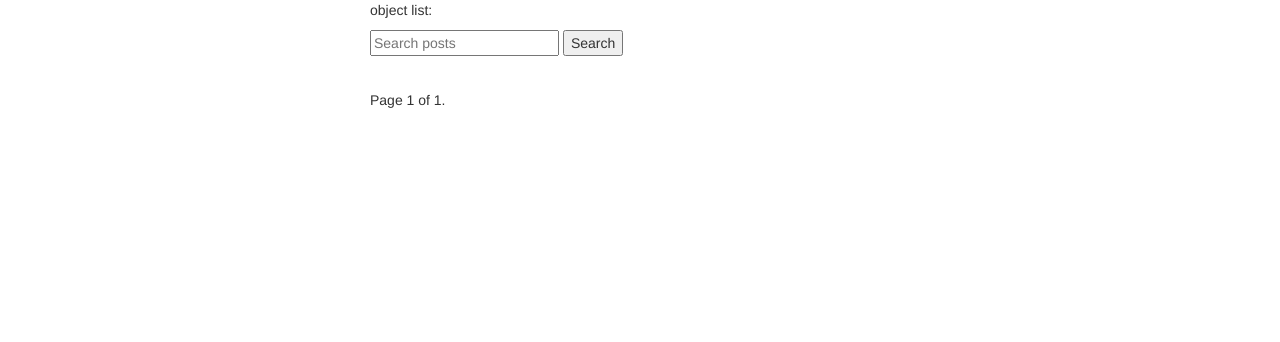
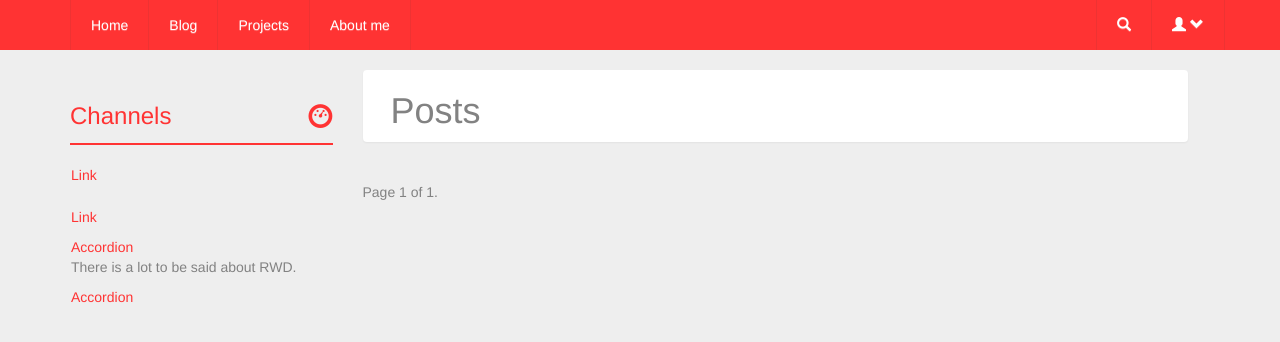
Before and after one commit to noerten/myblog, a Django app: page /posts/ in a window 1280 px wide. Shown: the top 342 px of the page. Run offline with Django 3.2, Linux system fonts and the light colour scheme; data that the repository does not hold is empty; some libraries are stand-ins or nearby versions.

Commit message:
add new design partly

```diff
--- a/posts/templates/posts/base.html
+++ b/posts/templates/posts/base.html
@@ -1,34 +1,121 @@
 {% load staticfiles %}
-<!--DOCTYPE html -->
+<!DOCTYPE html>
 <html>
 <head>
-<title>{%  block head_title %}My blog{% endblock head_title %}</title>
+    <meta http-equiv="content-type" content="text/html; charset=UTF-8">
+    <meta charset="utf-8">
+    <meta name="viewport" content="width=device-width, initial-scale=1, maximum-scale=1">
     <!-- Latest compiled and minified CSS -->
     <link rel="stylesheet" href="https://maxcdn.bootstrapcdn.com/bootstrap/3.3.6/css/bootstrap.min.css"
           integrity="sha384-1q8mTJOASx8j1Au+a5WDVnPi2lkFfwwEAa8hDDdjZlpLegxhjVME1fgjWPGmkzs7"
           crossorigin="anonymous">
-
-<!-- Optional theme -->
     <link rel="stylesheet" href="https://maxcdn.bootstrapcdn.com/bootstrap/3.3.6/css/bootstrap-theme.min.css"
           integrity="sha384-fLW2N01lMqjakBkx3l/M9EahuwpSfeNvV63J5ezn3uZzapT0u7EYsXMjQV+0En5r"
           crossorigin="anonymous">
-
-    <link rel="stylesheet" href='{% static "css/base.css"%}'/>
+    <!--[if lt IE 9]>
+        <script src="//html5shim.googlecode.com/svn/trunk/html5.js"></script>
+    <![endif]-->
+        <link rel="stylesheet" href='{% static "css/styles.css"%}'/>
+    <title>{%  block head_title %}My blog{% endblock head_title %}</title>
 
     <style>
         {% block style %}{% endblock style %}
         </style>
 </head>
 <body>
+
+<nav class="navbar navbar-static">
+    <div class="container">
+      <a class="navbar-toggle" data-toggle="collapse" data-target=".nav-collapse">
+        <span class="glyphicon glyphicon-chevron-down"></span>
+      </a>
+      <div class="nav-collapse collase">
+        <ul class="nav navbar-nav">
+          <li><a href="#">Home</a></li>
+          <li><a href="#">Blog</a></li>
+          <li><a href="#">Projects</a></li>
+          <li><a href="#">About me</a></li>
+        </ul>
+        <ul class="nav navbar-right navbar-nav">
+          <li class="dropdown">
+            <a href="#" class="dropdown-toggle" data-toggle="dropdown"><i class="glyphicon glyphicon-search"></i></a>
+            <ul class="dropdown-menu" style="padding:12px;">
+                <form class="form-inline" method="GET" action="">
+                   <div class="input-group">
+                     <input type="text" class="form-control" placeholder="Search" name="q" value="{{request.GET.q}}">
+                           <!--value="{{request.GET.q}} savesquery in form afrre refreshing the page-->
+                     <div class="input-group-btn">
+                         <!--??????????????????-->
+                       <!--<input type="submit" value="Search"/>-->
+     			       <button type="submit" class="btn btn-default"><i class="glyphicon glyphicon-search"></i></button>
+                     </div>
+                  </div>
+                </form>
+              </ul>
+          </li>
+          <li class="dropdown">
+            <a href="#" class="dropdown-toggle" data-toggle="dropdown"><i class="glyphicon glyphicon-user"></i> <i class="glyphicon glyphicon-chevron-down"></i></a>
+            <ul class="dropdown-menu">
+              <li><a href="#">Login</a></li>
+              <li><a href="#">Profile</a></li>
+              <li class="divider"></li>
+              <li><a href="#">About</a></li>
+             </ul>
+          </li>
+        </ul>
+      </div>
+    </div>
+</nav>
 {% include 'posts/messages_display.html' %}
+<!--left navigation bar-->
+<div class="container">
+	<div class="row">
+  			<div class="col col-sm-3">
+              	<div id="sidebar">
+      			<ul class="nav nav-stacked">
+                    <li><h3 class="highlight">Channels <i class="glyphicon glyphicon-dashboard pull-right"></i></h3></li>
+                  	<li><a href="#">Link</a></li>
+          			<li><a href="#">Link</a></li>
+				</ul>
+                <div class="accordion" id="accordion2">
+                    <div class="accordion-group">
+                        <div class="accordion-heading">
+                            <a class="accordion-toggle" data-toggle="collapse" data-parent="#accordion2" href="#collapseOne">
+                                Accordion
+                            </a>
+                        </div>
+                        <div id="collapseOne" class="accordion-body collapse in">
+                            <div class="accordion-inner">
+                              <p>There is a lot to be said about RWD.</p>
+                            </div>
+                        </div>
+                    </div>
+                    <div class="accordion-group">
+                            <div class="accordion-heading">
+                                <a class="accordion-toggle" data-toggle="collapse" data-parent="#accordion2" href="#collapseTwo">
+                                    Accordion
+                                </a>
+                            </div>
+                            <div id="collapseTwo" class="accordion-body collapse">
+                                <div class="accordion-inner">
+                                  <p><h1>Use @my classes to customize responsiveness.</h1></p>
+                                </div>
+                            </div>
+                        </div>
+               	</div>
+               </div>
+      		</div>
+
 <div class="container">
 {% block content %}{% endblock content %}
 </div>
+	<!-- script references -->
+		<script src="//ajax.googleapis.com/ajax/libs/jquery/2.0.2/jquery.min.js"></script>
         <script src="https://maxcdn.bootstrapcdn.com/bootstrap/3.3.6/js/bootstrap.min.js"
         integrity="sha384-0mSbJDEHialfmuBBQP6A4Qrprq5OVfW37PRR3j5ELqxss1yVqOtnepnHVP9aJ7xS"
         crossorigin="anonymous"></script>
+        <script src="{% static 'js/scripts.js' %}"></script>
+
 
 </body>
 </html>
-
-<!-- Latest compiled and minified JavaScript -->
--- a/posts/templates/posts/post_list.html
+++ b/posts/templates/posts/post_list.html
@@ -1,37 +1,31 @@
 {% extends 'posts/base.html' %}
+{% block content %}
 
-{% block content %}
-    <div class="col-sm-6 col-sm-offset-3">
-    <p>object list:</p>
-<form method="GET" action="">
-<input type='text' name="q" placeholder="Search posts" value="{{request.GET.q}}"/>
-    <!--value="{{request.GET.q}} savesquery in form afrre refreshing the page-->
-    <input type="submit" value="Search"/>
-</form>
+<div class="col col-sm-9">
+    <div class="panel">
+    <h1>Posts</h1>
     <p>{% for o in object_list %}</p>
-
     <div class="row">
-
       <div class="col-sm-12">
         <div class="thumbnail">
             {% if o.image %}
             <img src='{{ o.image.url }}' class="img/responsive"/>
             {% endif %}
         <div class="caption">
-{#        <h3><a href="{{ o.get_abs_url }}"> {{ o.title }} <small>{{ o.added|timesince }} ago</small></a><br/>#}
-{#</h3>#}
+            <h3><a href="{{ o.get_abs_url }}"> {{ o.title }} <small>{{ o.added|timesince }} ago</small></a><br/></h3>
             {% if o.draft %}<h3>Draft</h3>{% endif %}{% if o.publish > today %}<h3>Future Post</h3>{% endif %}
-        <h3><a href="{{ o.get_abs_url }}"> {{ o.title }} <small>{{ o.publish }}</small></a><br/>
-</h3>
+            <h3><a href="{{ o.get_abs_url }}"> {{ o.title }} <small>{{ o.publish }}</small></a><br/></h3>
             <p>by {{ o.user }}</p>
             <p>{{ o.content|linebreaks|truncatechars:140}}</p>
-        <p><a href="{{ o.get_abs_url }}" class="btn btn-primary" role="button">View</a></p>
+            <p><a href="{{ o.get_abs_url }}" class="btn btn-default" role="button">More</a></p>
+        </div>
         </div>
       </div>
     </div>
 <hr/>
+    {% endfor %}
     </div>
-{% endfor %}
+
 <div class="pagination">
     <span class="step-links">
         {% if object_list.has_previous %}
@@ -50,3 +44,34 @@
 
 </div>
 {% endblock content %}
+    <!--<div class="col-sm-6 col-sm-offset-3">-->
+    <!--<p><h3>Posts</h3></p>-->
+<!--&lt;!&ndash;<form method="GET" action="">&ndash;&gt;-->
+<!--&lt;!&ndash;<input type='text' name="q" placeholder="Search posts" value="{{request.GET.q}}"/>&ndash;&gt;-->
+    <!--&lt;!&ndash;&lt;!&ndash;value="{{request.GET.q}} savesquery in form afrre refreshing the page&ndash;&gt;&ndash;&gt;-->
+    <!--&lt;!&ndash;<input type="submit" value="Search"/>&ndash;&gt;-->
+<!--&lt;!&ndash;</form>&ndash;&gt;-->
+<!--<p>{% for o in object_list %}</p>-->
+
+<!--<div class="row">-->
+
+  <!--<div class="col-sm-12">-->
+    <!--<div class="thumbnail">-->
+        <!--{% if o.image %}-->
+        <!--<img src='{{ o.image.url }}' class="img/responsive"/>-->
+        <!--{% endif %}-->
+        <!--<div class="caption">-->
+<!--{#        <h3><a href="{{ o.get_abs_url }}"> {{ o.title }} <small>{{ o.added|timesince }} ago</small></a><br/>#}-->
+<!--{#</h3>#}-->
+        <!--{% if o.draft %}<h3>Draft</h3>{% endif %}{% if o.publish > today %}<h3>Future Post</h3>{% endif %}-->
+        <!--<h3><a href="{{ o.get_abs_url }}"> {{ o.title }} <small>{{ o.publish }}</small></a><br/>-->
+<!--</h3>-->
+        <!--<p>by {{ o.user }}</p>-->
+        <!--<p>{{ o.content|linebreaks|truncatechars:140}}</p>-->
+        <!--<p><a href="{{ o.get_abs_url }}" class="btn btn-primary" role="button">View</a></p>-->
+      <!--</div>-->
+    <!--</div>-->
+  <!--</div>-->
+<!--<hr/>-->
+<!--</div>-->
+<!--{% endfor %}-->
--- a/posts/views.py
+++ b/posts/views.py
@@ -14,6 +14,7 @@ def post_create(request):
         raise Http404
     # if not request.user.is_authenticated():
     #     raise Http404
+
     form = PostForm(request.POST or None, request.FILES or None)  # None - not to show 'required' stuff on htmlpage
     if form.is_valid():
         instance = form.save(commit=False)
@@ -41,18 +42,17 @@ def post_detail(request, slug=None):
 
 def post_list(request):
     today = timezone.now().date()
-    queryset_list = Post.objects.active()  # function defined in model
-    if request.user.is_staff or request.user.is_superuser:
-        queryset_list = Post.objects.all().order_by('-id')
-    query=request.GET.get('q')
-    if query:
-        queryset_list=queryset_list.filter(
-            Q(title__icontains=query) |
-            Q(content__icontains=query) |
-            Q(user__first_name__icontains=query) |
-            Q(user__last_name__icontains=query)
-            ).distinct() #no duplicates
-    paginator = Paginator(queryset_list, 2)
+
+    queryset_list = list_and_search(request)
+    # query=request.GET.get('q')
+    # if query:
+    #     queryset_list=queryset_list.filter(
+    #         Q(title__icontains=query) |
+    #         Q(content__icontains=query) |
+    #         Q(user__first_name__icontains=query) |
+    #         Q(user__last_name__icontains=query)
+    #         ).distinct() #no duplicates
+    paginator = Paginator(queryset_list, 5)
     page = request.GET.get('page')
     try:
         queryset = paginator.page(page)
@@ -95,3 +95,19 @@ def post_delete(request, slug=None):
     instance.delete()
     messages.success(request, 'Successfully Deleted')
     return redirect('posts:list')
+
+def list_and_search(request):
+    queryset_list = Post.objects.active()  # function defined in model
+    if request.user.is_staff or request.user.is_superuser:
+        queryset_list = Post.objects.all().order_by('-id')
+    query=request.GET.get('q')
+    if query:
+        new_queryset_list=queryset_list.filter(
+            Q(title__icontains=query) |
+            Q(content__icontains=query) |
+            Q(user__first_name__icontains=query) |
+            Q(user__last_name__icontains=query)
+            ).distinct() #no duplicates
+    else:
+        new_queryset_list=queryset_list
+    return new_queryset_list
--- a/static/css/base.css
+++ b/static/css/base.css
@@ -1,3 +1,3 @@
-h1 {
-color: #8911b3;
-}
+/*colorh1 {*/
+/*color: #8911b3;*/
+/*}*/
--- /dev/null
+++ b/static/css/styles.css
@@ -0,0 +1,124 @@
+/* bootstrap 3 helpers */
+
+.navbar-form input, .form-inline input {
+	width:auto;
+}
+
+/* end */
+
+/* custom theme */
+
+header {
+	min-height:230px;
+  	margin-bottom:5px;
+}
+
+@media (min-width: 979px) {
+  #sidebar.affix-top {
+      position: static;
+  }
+
+  #sidebar.affix {
+      position: fixed;
+      top: 0;
+      width:21.2%;
+  }
+}
+
+.affix,.affix-top {
+   position:static;
+}
+
+/* theme */
+
+body {
+  color:#828282;
+  background-color:#eee;
+}
+
+a,a:hover {
+	color:#ff3333;
+  	text-decoration:none;
+}
+
+.highlight-bk {
+	background-color:#ff3333;
+    padding:1px;
+    width:100%;
+}
+
+.highlight {
+	color:#ff3333;
+}
+
+h3.highlight  {
+	padding-top:13px;
+    padding-bottom:14px;
+  	border-bottom:2px solid #ff3333;
+}
+
+.navbar {
+	background-color:#ff3333;
+  	color:#ffffff;
+    border:0;
+  	border-radius:0;
+}
+.navbar-nav > li > a {
+  	color:#fff;
+  	padding-left:20px;
+  	padding-right:20px;
+  	border-left:1px solid #ee3333;
+}
+.navbar-nav > li > a:hover, .navbar-nav > li > a:focus {
+    color:#666666;
+}
+.navbar-nav > li:last-child > a {
+  	border-right:1px solid #ee3333;
+}
+.navbar-nav > .active > a, .navbar-nav > .active > a:hover, .navbar-nav > .active > a:focus {
+    color: #ffffff;
+	background-color:transparent;
+}
+.navbar-nav > .open > a, .navbar-nav > .open > a:hover, .navbar-nav > .open > a:focus {
+	color: #f0f0f0;
+	background-color:transparent;
+  	opacity:.9;
+    border-color:#ff3333;
+}
+
+.nav .open > a {
+    border-color:#777777;
+    border-width:0;
+}
+
+.accordion-group {
+	border-width:0;
+}
+
+.dropdown-menu {
+	min-width: 250px;
+}
+
+.accordion-heading .accordion-toggle, .accordion-inner, .nav-stacked li > a {
+	padding-left:1px;
+}
+
+.caret {
+	color:#fff;
+}
+
+.navbar-toggle {
+	color:#fff;
+    border-width:0;
+}
+
+.navbar-toggle:hover {
+	background-color:#fff;
+}
+
+.panel {
+	padding-left:27px;
+    padding-right:27px;
+}
+
+/* end theme */
--- /dev/null
+++ b/static/js/scripts.js
@@ -0,0 +1,7 @@
+
+$(document).ready(function(){$('#sidebar').affix({
+      offset: {
+        top: 240
+      }
+});
+});
```
Lines whose indentation alone changed are shown as unchanged.
